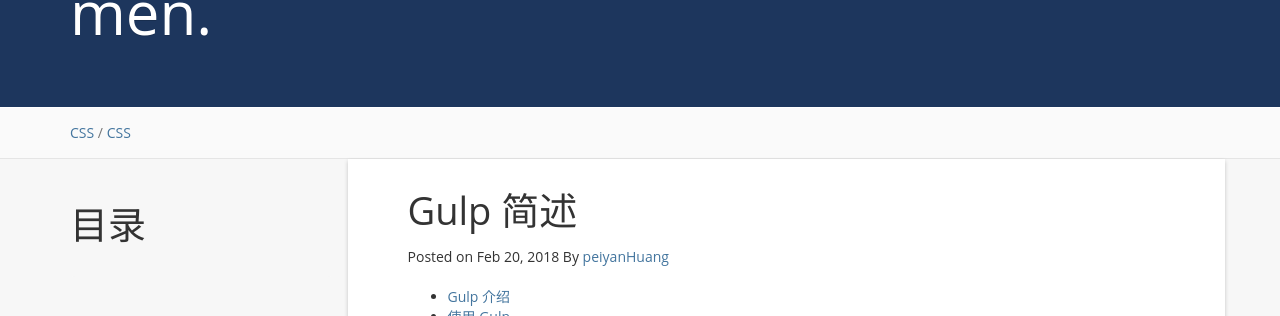
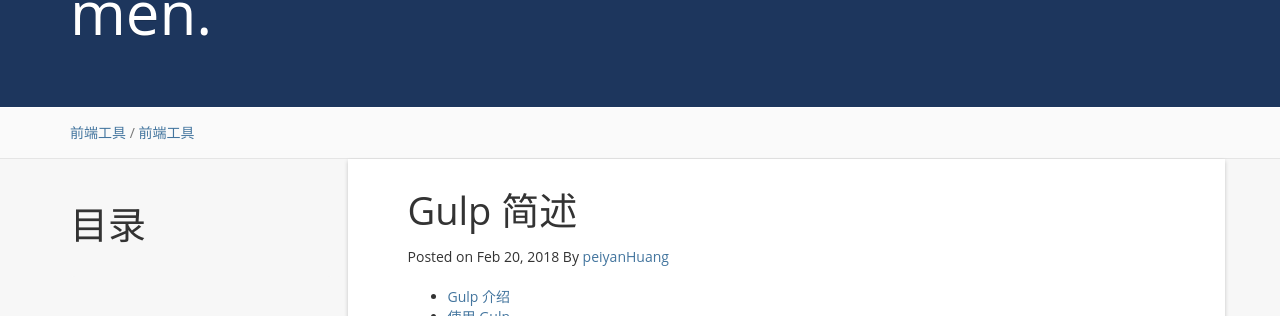
Before and after one commit to peiyanhuang/MyBlog, a Jekyll site: the page built from _posts/2018-02-27-glups.md, in a window 1280 px wide and 900 px high. Shown: the part 188-504 px from the top of the window. Built offline with Jekyll 4.4.1, drawn with Linux system fonts in a browser that asks for light colours; nearby versions of some CDN libraries.

Commit message:
@update tag

```diff
--- a/_posts/2018-02-27-glups.md
+++ b/_posts/2018-02-27-glups.md
@@ -2,8 +2,8 @@
 layout: post
 title:  Gulp 简述
 date:   2018-02-20 19:58:00 +0800
-categories: CSS
-tag: CSS
+categories: 前端工具
+tag: 前端工具
 ---
 
 * content
```
